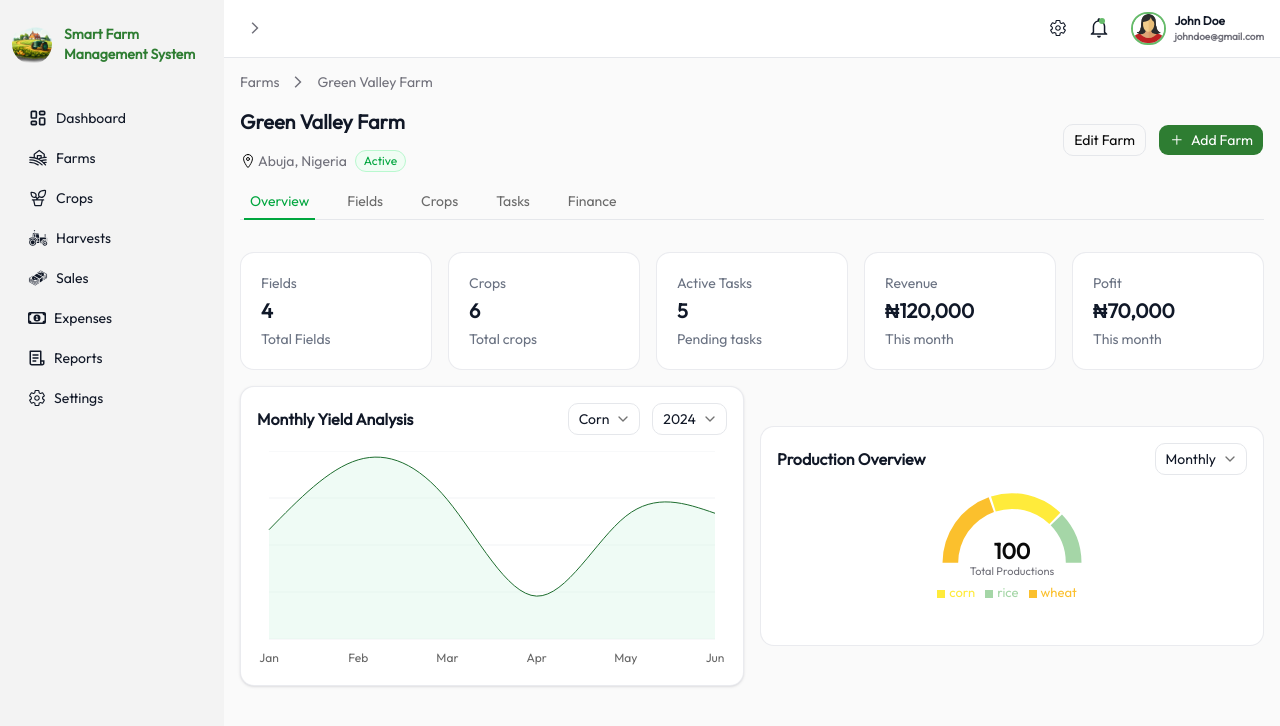
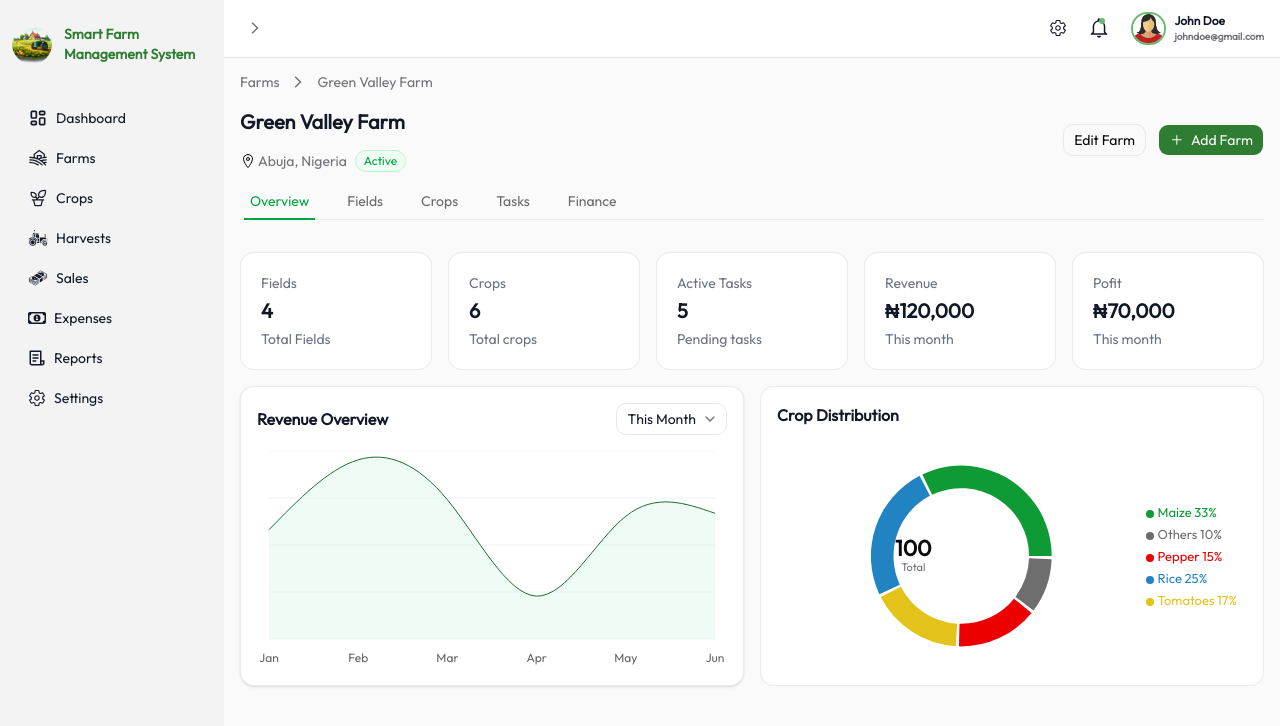
Before and after one commit to Happiesamuel/smart-farm-management, a Next.js app: page /farms/1 in a window 1280 px wide. Shown: the top 726 px of the page. Built offline with nearby package versions, Linux system fonts and the light colour scheme.

Commit message:
finished charts on overiew

```diff
--- a/components/farm/overview/FarmLineChart.tsx
+++ b/components/farm/overview/FarmLineChart.tsx
@@ -37,18 +37,12 @@ const chartConfig = {
 } satisfies ChartConfig;
 
 export default function FarmLineChart() {
-  const [val, setVal] = useState("2024");
-  const [crop, setCrop] = useState("corn");
+  const [crop, setCrop] = useState("month");
 
-  const year = [
-    { id: 1, value: "2024" },
-    { id: 2, value: "2025" },
-    { id: 3, value: "2026" },
-  ];
   const crops = [
-    { id: 1, name: "Corn", value: "corn" },
-    { id: 2, name: "Wheat", value: "wheat" },
-    { id: 3, name: "Rice", value: "rice" },
+    { id: 1, name: "This Year", value: "week" },
+    { id: 2, name: "This Month", value: "month" },
+    { id: 3, name: "This Year", value: "year" },
   ];
 
   return (
@@ -56,7 +50,7 @@ export default function FarmLineChart() {
       <CardHeader className="pb-0 shrink-0">
         <div className="flex justify-between items-center">
           <h3 className="text-dark font-semibold text-base">
-            Monthly Yield Analysis
+            Revenue Overview
           </h3>
           <div className="flex items-center gap-3">
             <Select onValueChange={(e) => setCrop(e)} defaultValue={crop}>
@@ -71,22 +65,6 @@ export default function FarmLineChart() {
                     className="hover:bg-zinc-900 transition-all duration-500 cursor-pointer"
                   >
                     {x.name}
-                  </SelectItem>
-                ))}
-              </SelectContent>
-            </Select>
-            <Select onValueChange={(e) => setVal(e)} defaultValue={val}>
-              <SelectTrigger className="text-dark border border-border bg-white rounded-lg">
-                <SelectValue placeholder="2024" />
-              </SelectTrigger>
-              <SelectContent className="bg-white border-border text-zinc-400">
-                {year.map((x) => (
-                  <SelectItem
-                    key={x.id}
-                    value={x.value.toString()}
-                    className="hover:bg-zinc-900 transition-all duration-500 cursor-pointer"
-                  >
-                    {x.value}
                   </SelectItem>
                 ))}
               </SelectContent>
--- a/components/farm/overview/FarmOverview.tsx
+++ b/components/farm/overview/FarmOverview.tsx
@@ -7,7 +7,7 @@ export default function FarmOverview() {
   return (
     <div>
       <FarmOvervewBoxes />
-      <div className="flex items-center gap-4">
+      <div className="flex items-center gap-4 flex-col lg:flex-row">
         <FarmLineChart />
         <FarmPieChart />
       </div>
--- a/components/farm/overview/FarmPieChart.tsx
+++ b/components/farm/overview/FarmPieChart.tsx
@@ -10,66 +10,39 @@ import {
   ChartTooltipContent,
   type ChartConfig,
 } from "@/components/ui/chart";
-import {
-  Select,
-  SelectContent,
-  SelectItem,
-  SelectTrigger,
-  SelectValue,
-} from "../../ui/select";
 
 export const description = "A donut chart with text";
 
 const chartData = [
-  { food: "wheat", value: 40, fill: "#fbc02d" },
-  { food: "corn", value: 35, fill: "#ffeb3b" },
-  { food: "rice", value: 25, fill: "#a5d6a7" },
+  { food: "Maize", value: 33, fill: "#0e9b36" },
+  { food: "Rice", value: 25, fill: "#2283c3" },
+  { food: "Tomatoes", value: 17, fill: "#e3c21a" },
+  { food: "Pepper", value: 15, fill: "#ed0000" },
+  { food: "Others", value: 10, fill: "#6e6e6e" },
 ];
 
 const chartConfig = {
   value: { label: "Value" },
-  wheat: { label: "Wheat" },
-  corn: { label: "Corn" },
-  rice: { label: "Rice" },
+  Maize: { label: "Maize" },
+  Rice: { label: "Rice" },
+  Tomatoes: { label: "Tomatoes" },
+  Pepper: { label: "Pepper" },
+  Others: { label: "Others" },
 } satisfies ChartConfig;
 
 export function FarmPieChart() {
-  const [val, setVal] = React.useState("monthly");
-
   const totalvalue = React.useMemo(
     () => chartData.reduce((acc, curr) => acc + curr.value, 0),
     [],
   );
 
-  const values = [
-    { id: 1, name: "Monthly", value: "monthly" },
-    { id: 2, name: "Weekly", value: "weekly" },
-    { id: 3, name: "Daily", value: "daily" },
-  ];
-
   return (
-    <Card className="w-full  bg-white flex-1 rounded-xl border border-border/80 hover:shadow-sm transition flex flex-col h-[220px] shrink-0">
+    <Card className="w-full  bg-white flex-1 rounded-xl border border-border/80 hover:shadow-sm transition flex flex-col h-[300px] shrink-0">
       <CardHeader className="pb-0 shrink-0">
         <div className="flex justify-between items-center">
           <h3 className="text-dark font-semibold text-base">
-            Production Overview
+            Crop Distribution
           </h3>
-          <Select onValueChange={(e) => setVal(e)} defaultValue={val}>
-            <SelectTrigger className="text-dark border border-border bg-white rounded-lg">
-              <SelectValue placeholder="Monthly" />
-            </SelectTrigger>
-            <SelectContent className="bg-white border-border text-zinc-400">
-              {values.map((x) => (
-                <SelectItem
-                  key={x.id}
-                  value={x.value}
-                  className="hover:bg-zinc-900 transition-all duration-500 cursor-pointer"
-                >
-                  {x.name}
-                </SelectItem>
-              ))}
-            </SelectContent>
-          </Select>
         </div>
       </CardHeader>
 
@@ -79,21 +52,19 @@ export function FarmPieChart() {
           className="w-full h-full"
           style={{ minHeight: 0, height: "100%" }}
         >
-          <PieChart margin={{ top: 0, right: 0, bottom: 28, left: 0 }}>
+          <PieChart margin={{ top: 0, right: 0, bottom: 0, left: 0 }}>
             <ChartTooltip
               cursor={false}
               content={<ChartTooltipContent hideLabel={false} />}
             />
             <Pie
               data={chartData}
-              startAngle={180}
-              endAngle={0}
               dataKey="value"
               nameKey="food"
               cx="50%"
-              cy="80%"
-              innerRadius="120%"
-              outerRadius="155%"
+              cy="50%"
+              innerRadius="60%"
+              outerRadius="80%"
               strokeWidth={4}
               paddingAngle={2}
             >
@@ -103,8 +74,8 @@ export function FarmPieChart() {
                     return (
                       <text x={viewBox.cx} y={viewBox.cy} textAnchor="middle">
                         <tspan
-                          x={viewBox.cx}
-                          dy="-0.15em"
+                          x={viewBox.cx - 48}
+                          dy="0em"
                           fontSize={22}
                           fontWeight={700}
                           fill="currentColor"
@@ -112,12 +83,12 @@ export function FarmPieChart() {
                           {totalvalue.toLocaleString()}
                         </tspan>
                         <tspan
-                          x={viewBox.cx}
+                          x={viewBox.cx - 48}
                           dy="1.4em"
                           fontSize={11}
                           fill="#71717a"
                         >
-                          Total Productions
+                          Total
                         </tspan>
                       </text>
                     );
@@ -125,14 +96,20 @@ export function FarmPieChart() {
                 }}
               />
             </Pie>
-
             <Legend
-              verticalAlign="bottom"
-              align="center"
+              verticalAlign="middle"
+              align="right"
               iconSize={8}
-              iconType="square"
-              layout="horizontal"
-              wrapperStyle={{ paddingTop: 3, fontSize: 13 }}
+              iconType="circle"
+              layout="vertical"
+              wrapperStyle={{
+                fontSize: 13,
+                lineHeight: "22px",
+              }}
+              formatter={(value) => {
+                const item = chartData.find((x) => x.food === value);
+                return `${value} ${item?.value}%`;
+              }}
             />
           </PieChart>
         </ChartContainer>
```
